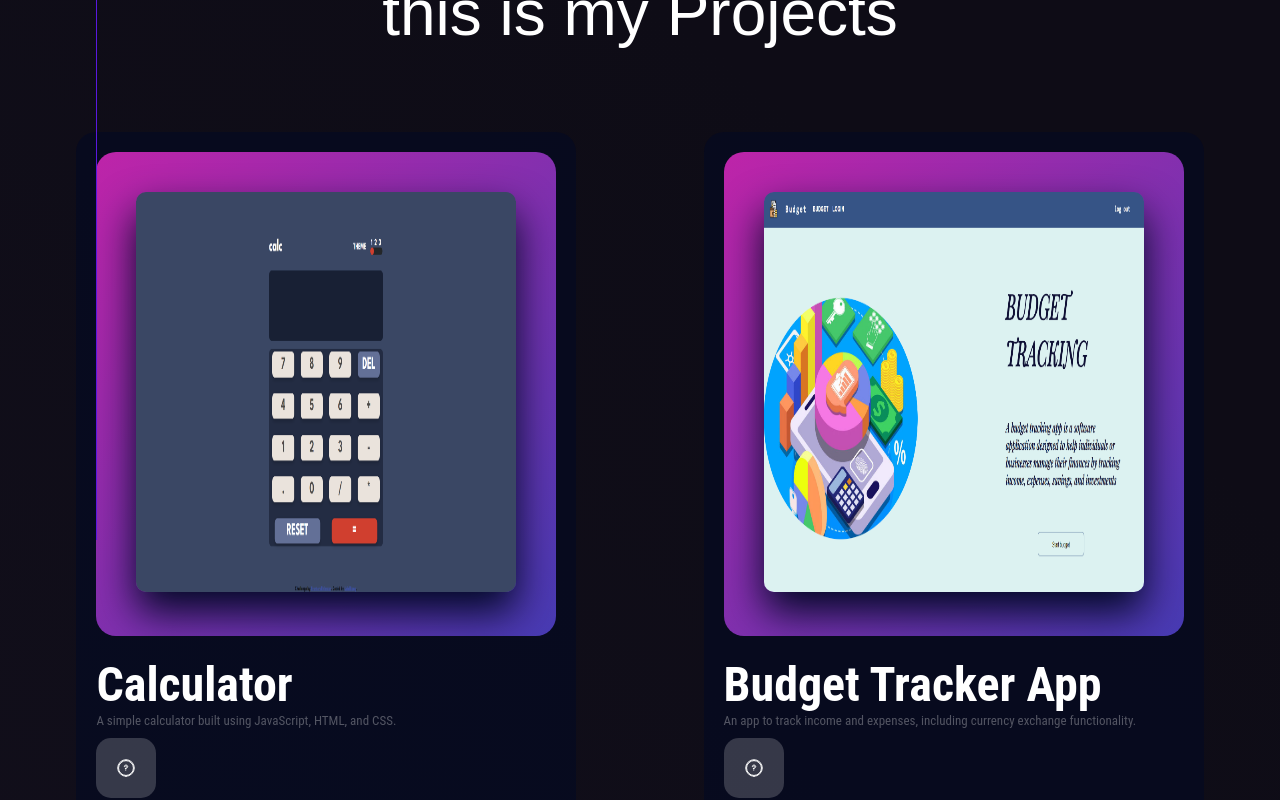
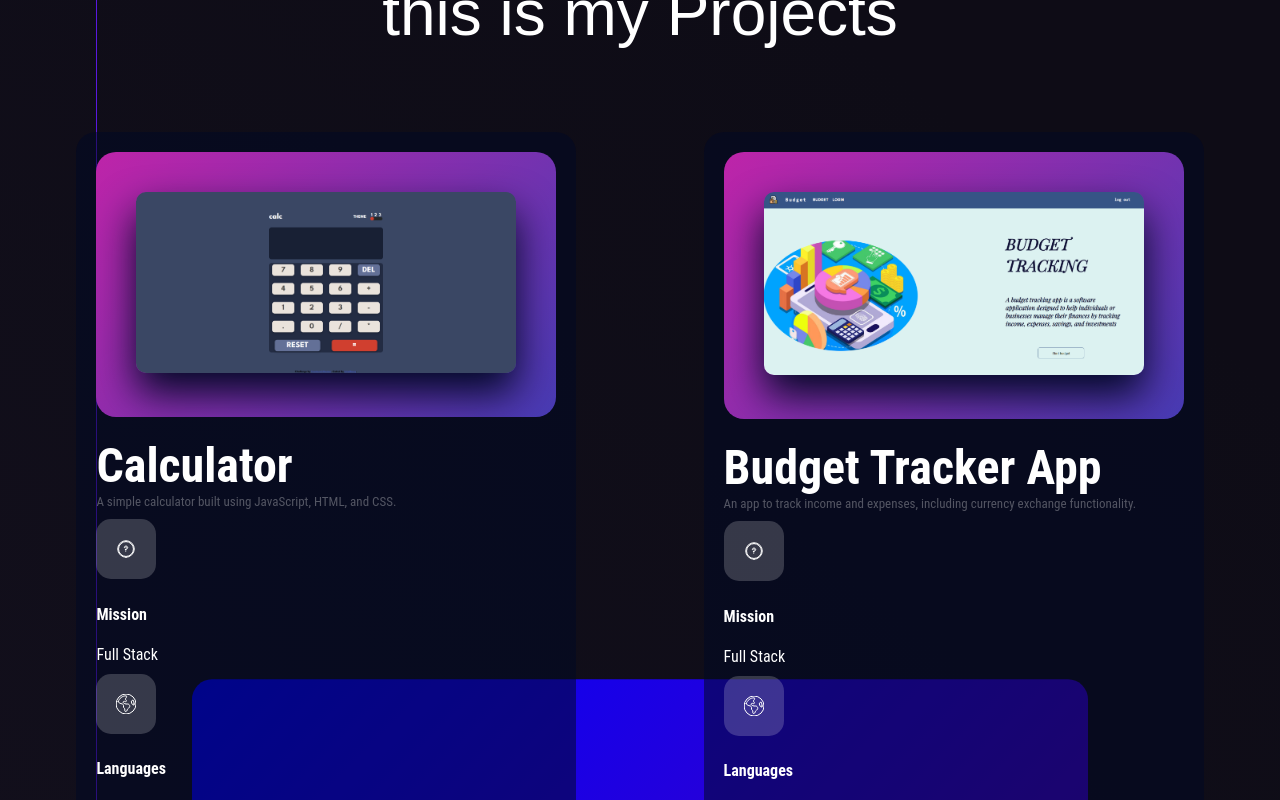
Before and after one commit to urielbang/portfolio, a React (Vite) app: page / in a window 1280 px wide. Shown: the part 2340-3140 px from the top of the page. Built offline with nearby package versions, Linux system fonts and the light colour scheme; a web font is replaced by a local one.

Commit message:
links and css

```diff
--- a/src/components/landpage/index.css
+++ b/src/components/landpage/index.css
@@ -22,7 +22,7 @@
 }
 .timeline {
   background-color: #5918df;
-  height: 330%;
+  height: 830%;
   left: -14rem;
   position: absolute;
   top: 15rem;
--- a/src/components/landpage/loaded.js
+++ b/src/components/landpage/loaded.js
@@ -3,5 +3,5 @@ export const load = $(document).ready(function () {
   // Fakes the loading setting a timeout
   setTimeout(function () {
     $("body").addClass("loaded");
-  }, 2500);
+  }, 2000);
 });
--- a/src/components/works/Works.jsx
+++ b/src/components/works/Works.jsx
@@ -80,6 +80,28 @@ export default function Works() {
       mission: "Full Stack",
     },
   ]);
+  const urlApp = (index) => {
+    switch (index) {
+      case 0:
+        return "https://urielbang.github.io/calculator-app-main/";
+      case 1:
+        return "main--budget-tracker-urielapp.netlify.app/";
+      case 2:
+        return "https://finance-app-uriel.netlify.app/";
+      case 3:
+        return "https://job-q-d8a10.web.app/";
+      case 4:
+        return "https://store-app-uriel.netlify.app/";
+      case 5:
+        return "";
+      case 6:
+        return "https://urielbang.github.io/app-movies/";
+      case 7:
+        return "https://main--rezume-app.netlify.app/";
+      case 8:
+        return "https://main--togetherapp-uriel.netlify.app/";
+    }
+  };
   return (
     <div className="worksContainer" id="work">
       <div className="containerTagSkills">
@@ -93,7 +115,9 @@ export default function Works() {
         <div className="title">this is my Projects</div>
         <div className="list">
           {projects.map((project, index) => {
+            const url = urlApp(index);
             return (
+              <a href={url} target="_blank">
                 <div key={index} className="item">
                   <div className="images">{project.image}</div>
                   <div className="content">
@@ -117,6 +141,7 @@ export default function Works() {
                     </div>
                   </div>
                 </div>
+              </a>
             );
           })}
         </div>
--- a/src/components/works/index.css
+++ b/src/components/works/index.css
@@ -36,7 +36,7 @@
   overflow: hidden;
 }
 .images img {
-  height: 400px;
+  height: 100%;
   width: 100%;
   border-radius: 10px;
   box-shadow: 0 20px 40px #010824;
@@ -61,3 +61,14 @@
   font-size: 20px;
   border-radius: 15px;
 }
+.images:nth-child(2n) {
+  grid-column-start: 2;
+}
+.images .content:nth-child(2n) {
+  grid-column-start: 1;
+  grid-row-start: 1;
+}
+.list a {
+  z-index: 20;
+  color: white;
+}
```
Lines whose indentation alone changed are shown as unchanged.
